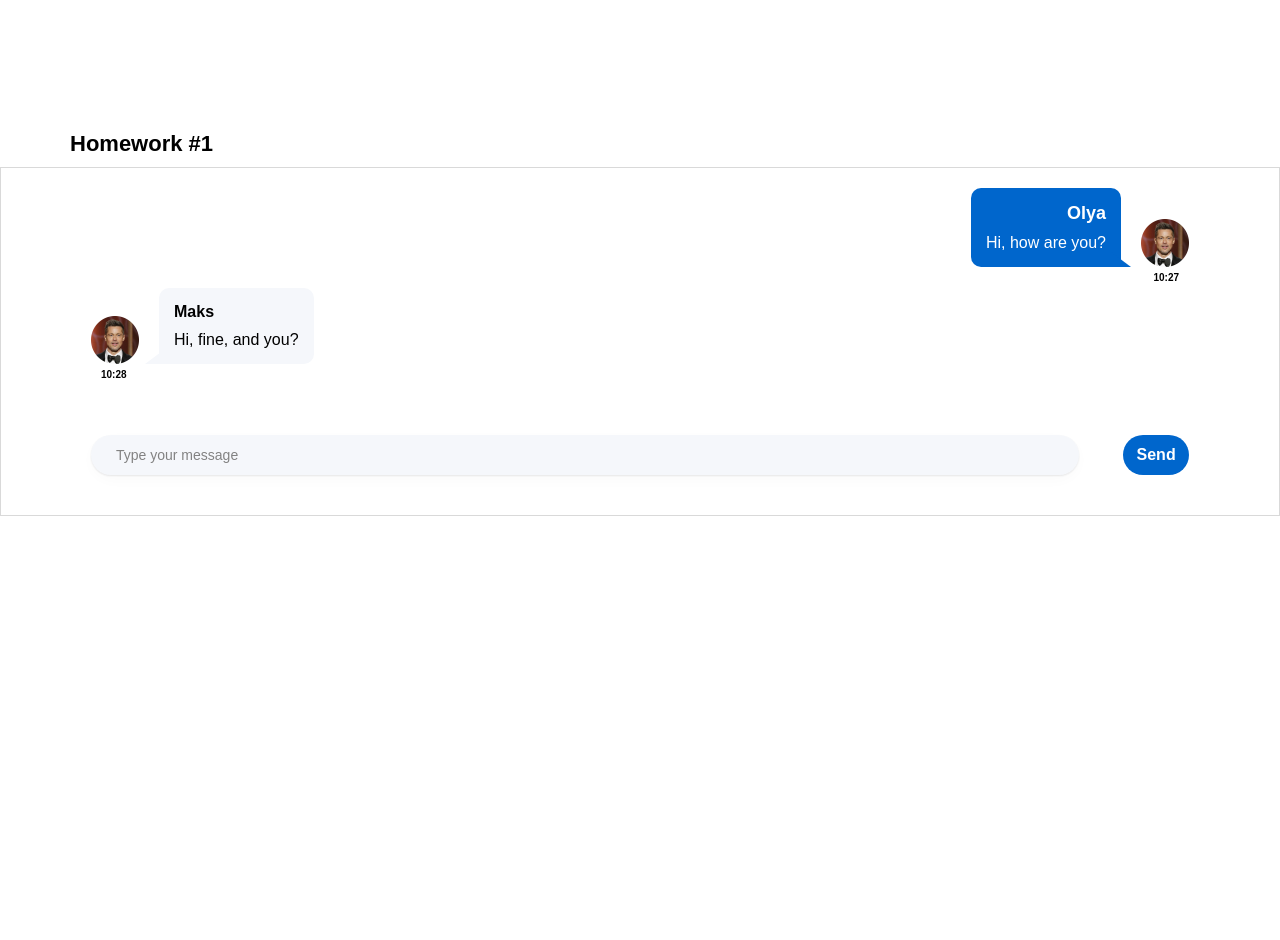
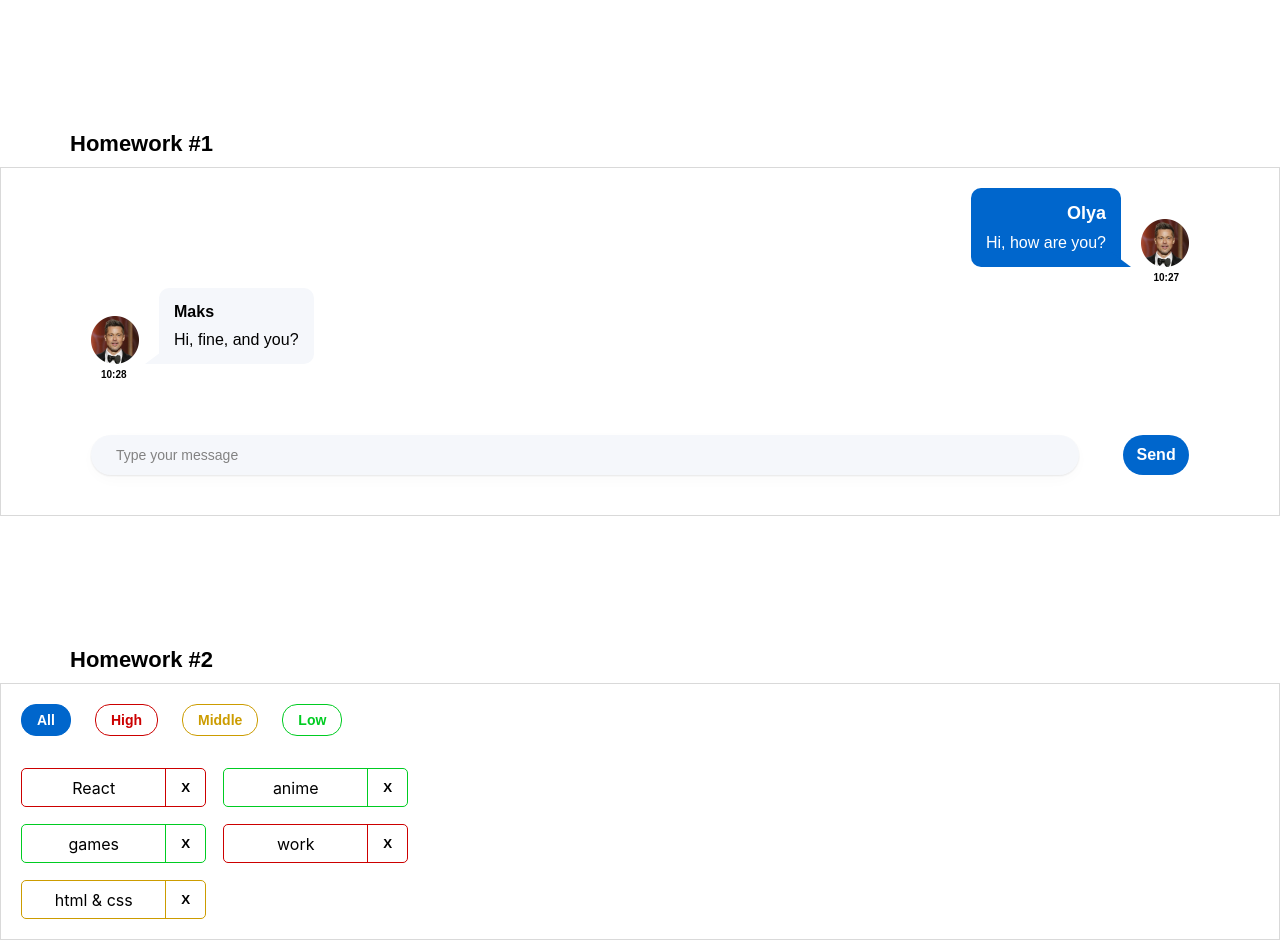
Before and after one commit to Sergeenkova/hws2-master, a React (Create React App) app: page / in a window 1280 px wide. Before the commit the page ends 800 px from the top, so only its background shows below. Built offline with nearby package versions, Linux system fonts and the light colour scheme.

Commit message:
refactor: add correct code HW2 (sprint 2)

```diff
--- a/package.json
+++ b/package.json
@@ -1,6 +1,6 @@
 {
   "name": "hws2",
-  "homepage": "http://Sergeenkova.github.io/hws2",
+  "homepage": "http://Sergeenkova.github.io/hws2-master",
   "version": "0.1.0",
   "private": true,
   "dependencies": {
--- a/src/s1-main/App.tsx
+++ b/src/s1-main/App.tsx
@@ -1,13 +1,14 @@
 import React from 'react'
 import s from './App.module.css'
 import HW1 from '../s2-homeworks/hw01/HW1'
+import HW2 from '../s2-homeworks/hw02/HW2'
 
 function App() {
     return (
         <div className={s.App}>
             <HW1/>
             {/*раскомментировать по ходу выполнения*/}
-            {/*<HW2/>*/}
+            <HW2/>
             {/*<HW3/>*/}
             {/*<HW4/>*/}
 
--- a/src/s2-homeworks/hw02/HW2.tsx
+++ b/src/s2-homeworks/hw02/HW2.tsx
@@ -17,16 +17,16 @@
 * */
 
 // types
-export type AffairPriorityType = any // need to fix any
+export type AffairPriorityType = "high" | "middle" | "low" // need to fix any
 export type AffairType = {
-    _id: any // need to fix any
-    name: any // need to fix any
+    _id: number // need to fix any
+    name: string // need to fix any
     priority: AffairPriorityType
 }
 export type FilterType = 'all' | AffairPriorityType
 
 // constants
-const defaultAffairs: any = [ // need to fix any
+const defaultAffairs: AffairType[] = [ // need to fix any
     {_id: 1, name: 'React', priority: 'high'}, // студенты могут изменить содержимое name и количество элементов в массиве, ...priority не менять!
     {_id: 2, name: 'anime', priority: 'low'},
     {_id: 3, name: 'games', priority: 'low'},
@@ -35,22 +35,24 @@
 ]
 
 // pure helper functions
-export const filterAffairs = (affairs: any, filter: any): any => { // need to fix any
+export const filterAffairs = (affairs: AffairType[], filter: FilterType): AffairType[] => { // need to fix any
+    if (filter === "all") return affairs;
+    return affairs.filter(a => a.priority === filter)
+    // return affairs // need to fix
+}
 
-
-    return affairs // need to fix
-}
-export const deleteAffair = (affairs: any, _id: any): any => { // need to fix any
-
-    return affairs // need to fix
+export const deleteAffair = (affairs: AffairType[], _id: number): AffairType[] => { // need to fix any
+    return affairs.filter(a => a._id !== _id)
+   // need to fix
 }
 
 function HW2() {
-    const [affairs, setAffairs] = useState<any>(defaultAffairs) // need to fix any
+    const [affairs, setAffairs] = useState<AffairType[]>(defaultAffairs) // need to fix any
     const [filter, setFilter] = useState<FilterType>('all')
 
     const filteredAffairs = filterAffairs(affairs, filter)
-    const deleteAffairCallback = (_id: any) => { // need to fix any
+    const deleteAffairCallback = (_id: number) => { // need to fix any
+        setAffairs(deleteAffair(affairs, _id))
         // need to fix
     }
 
--- a/src/s2-homeworks/hw02/affairs/Affairs.tsx
+++ b/src/s2-homeworks/hw02/affairs/Affairs.tsx
@@ -4,23 +4,28 @@
 import s from './Affairs.module.css'
 
 type AffairsPropsType = {
-    data: any // need to fix any
-    setFilter: any
-    deleteAffairCallback: any
+    data: AffairType[]  // need to fix any
+    setFilter: (filter: FilterType) => void
+    deleteAffairCallback: (_id: number) => void
     filter: FilterType
 }
 
 function Affairs(props: AffairsPropsType) {
     const setAll = () => {
+        props.setFilter("all")
+
         // need to fix
     }
     const setHigh = () => {
+        props.setFilter("high")
         // need to fix
     }
     const setMiddle = () => {
+        props.setFilter("middle")
         // need to fix
     }
     const setLow = () => {
+        props.setFilter("low")
         // need to fix
     }
 
--- a/src/s2-homeworks/hw02/affairs/affair/Affair.tsx
+++ b/src/s2-homeworks/hw02/affairs/affair/Affair.tsx
@@ -6,11 +6,12 @@
 type AffairPropsType = {
     // key не нужно типизировать
     affair: AffairType
-    deleteAffairCallback: any // need to fix any
+    deleteAffairCallback: (_id: number) => void // need to fix any
 }
 
 function Affair(props: AffairPropsType) {
     const deleteCallback = () => {
+        props.deleteAffairCallback(props.affair._id)
         // need to fix
     }
 
@@ -26,7 +27,7 @@
             <div id={'hw2-name-' + props.affair._id} className={nameClass}>
                 {/*создаёт студент*/}
 
-                {/**/}
+                {props.affair.name}
             </div>
             <div id={'hw2-priority-' + props.affair._id} hidden>
                 {props.affair.priority}
@@ -36,11 +37,10 @@
                 id={'hw2-button-delete-' + props.affair._id}
                 className={buttonClass}
                 // need to fix
-
+                onClick={deleteCallback}
             >
                 {/*текст кнопки могут изменить студенты*/}
-                X
-                {/**/}
+                {"X"}
             </button>
         </div>
     )
```
